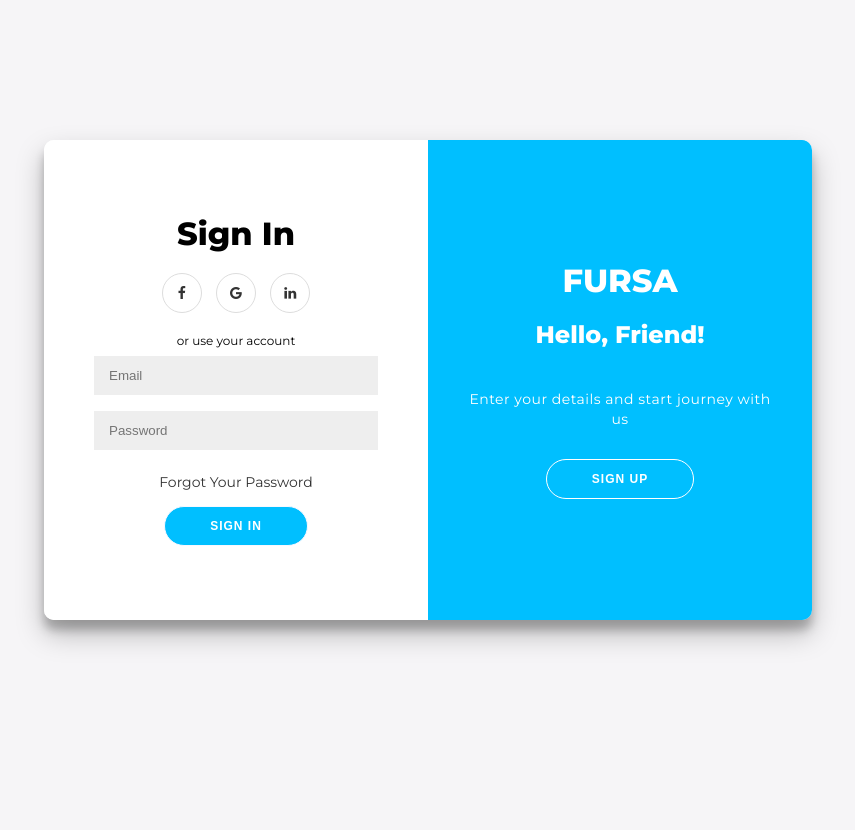
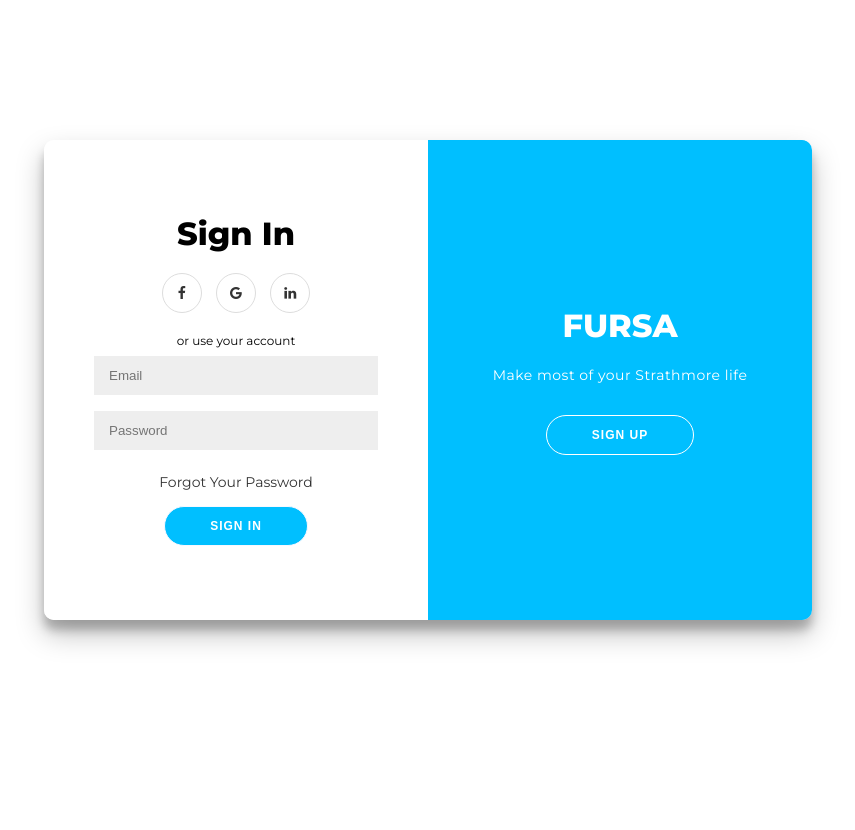
Before and after one commit to a-anyango/Fursa, a PHP site: page /signlog.html in a window 1280 px wide. Shown: the whole page, without its empty margins (212-1067 px from the left). Run offline with PHP 8.4, Linux system fonts and the light colour scheme.

Commit message:
changed somethings

```diff
--- a/signlog.html
+++ b/signlog.html
@@ -45,13 +45,13 @@
 		<div class="overlay-panel overlay-left">
 			<h1>FURSA</h1>
 			<h2>Welcome Back!</h2>
-			<p>To keep connected with us please login with your personal info</p>
+			<p>Stay updated in Strathmore</p>
 			<button class="ghost" id="signIn">Sign In</button>
 		</div>
 		<div class="overlay-panel overlay-right">
 			<h1>FURSA</h1>
-			<h2>Hello, Friend!</h2>
-			<p>Enter your details and start journey with us</p>
+
+			<p>Make most of your Strathmore life</p>
 			<button class="ghost" id="signUp">Sign Up</button>
 		</div>
 	</div>
--- a/style.css
+++ b/style.css
@@ -6,7 +6,9 @@
 }
 
 body {
-	background: #f6f5f7;
+	background: #ffff;
+	background-size: initial;
+	background-repeat: no-repeat;
 	display: flex;
 	justify-content: center;
 	align-items: center;
```
Also changed, not shown: 1 other file.
